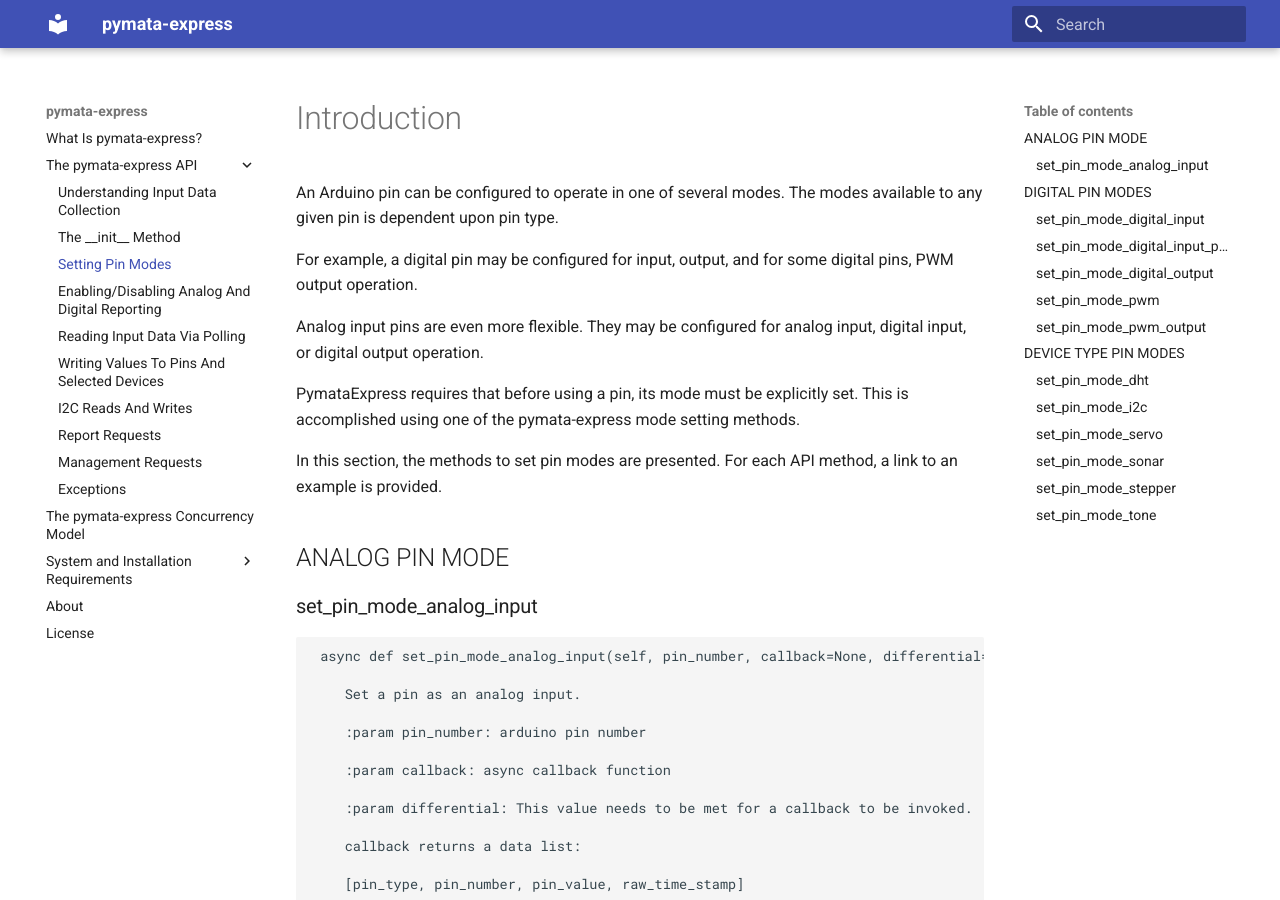
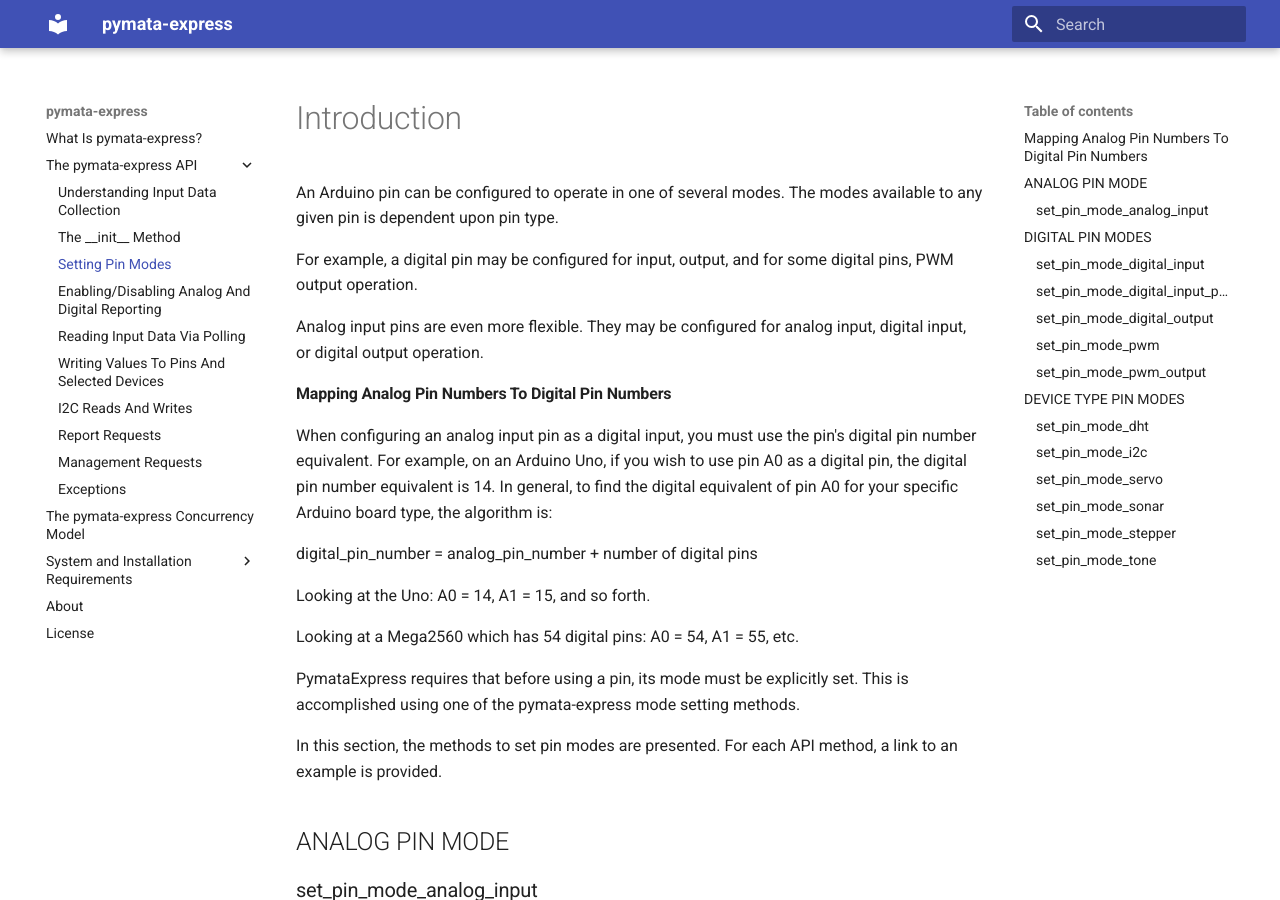
Before and after one commit to MrYsLab/pymata-express, an MkDocs documentation site: the page built from docs/pin_modes.md, in a window 1280 px wide and 900 px high. Built offline with MkDocs 1.6.1 and Material for MkDocs 9.7.7, drawn with Linux system fonts in a browser that asks for light colours; some of the changed text lies outside the part shown.

Commit message:
Added section for mapping digital pins to analog

```diff
--- a/docs/pin_modes.md
+++ b/docs/pin_modes.md
@@ -8,6 +8,20 @@ a digital pin may be configured for input, output, and for some digital pins, PW
 Analog input pins
 are even more flexible.
 They may be configured for analog input, digital input, or digital output operation.
+
+#### Mapping Analog Pin Numbers To Digital Pin Numbers
+When configuring an analog input pin as a digital input, you must use the pin's digital pin number equivalent.
+For example, on an Arduino Uno, if you wish to use pin A0 as a digital pin,
+the digital pin number equivalent is 14. In general, to find the digital equivalent of pin A0 for your specific
+Arduino board type, the algorithm is:
+
+digital_pin_number = analog_pin_number + number of digital pins
+
+Looking at the Uno:
+A0 = 14, A1 = 15, and so forth.
+
+Looking at a Mega2560 which has 54 digital pins:
+A0 = 54, A1 = 55, etc.
 
 PymataExpress requires that before using a pin, its mode must be explicitly set. This is accomplished using one of
 the pymata-express mode setting methods.
```
Also changed, not shown: other parts of docs/pin_modes.md (+1 -1 lines), docs/index.md (+1 -1 lines).
